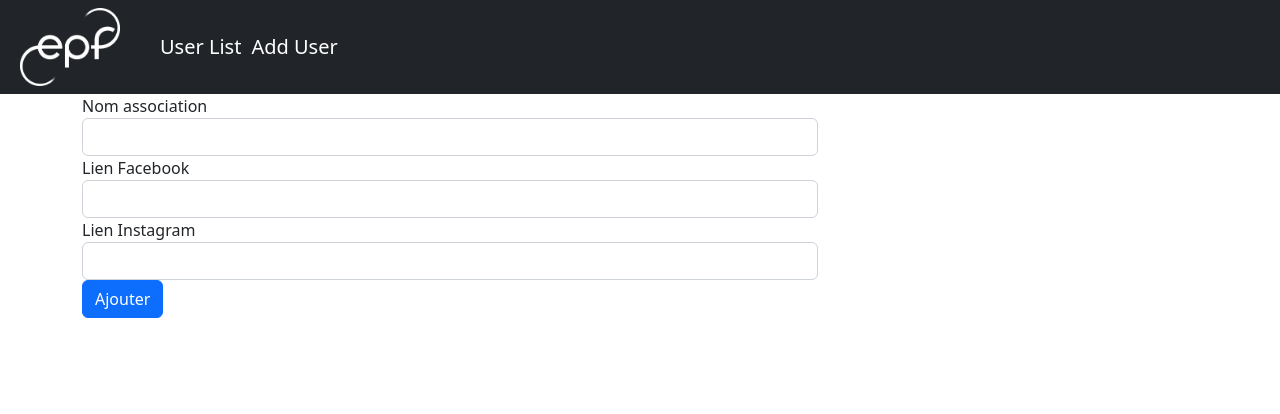
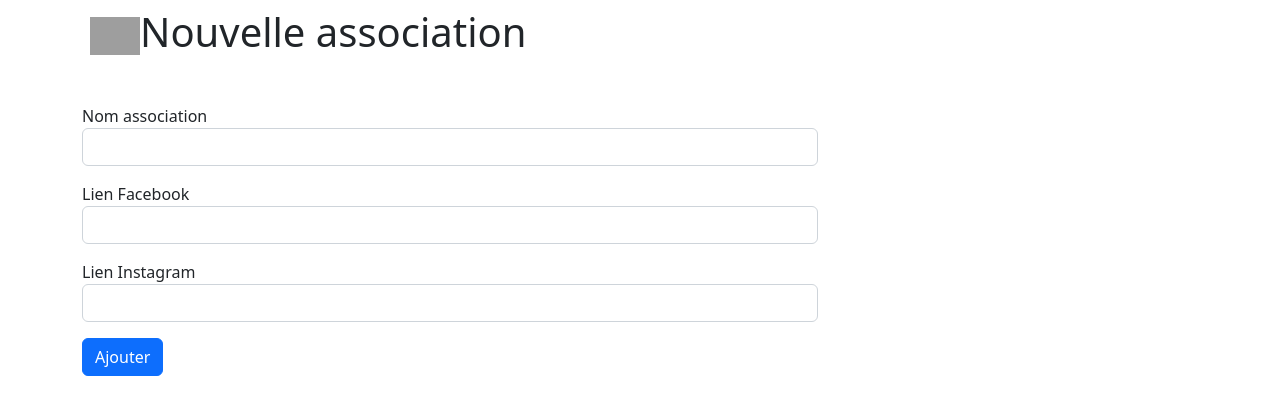
Before and after one commit to lbruchon/Calendrier-Assos, an Angular app in the folder front/: page /add-asso in a window 1280 px wide. Shown: the top 414 px of the page. Built offline with nearby package versions, Linux system fonts and the light colour scheme; grey boxes are pictures that could not be loaded.

Commit message:
connexion compenent css amelioration

```diff
--- a/front/src/app/add-asso/add-asso.component.html
+++ b/front/src/app/add-asso/add-asso.component.html
@@ -1,8 +1,16 @@
 <div class="container">
   <div class="row">
     <div class="col-sm-8 col-sm-offset-2">
+      <div class = "d-inline-flex p-2 align-items-center">
+        <a href="/super-admin">
+          <img class="logo" src="assets/arrow-back.svg" alt="logo arrow back" width="50"/>
+        </a>
+        <h1>
+          Nouvelle association
+        </h1>
+      </div>
       <form #f="ngForm" (ngSubmit)="onSubmit(f)" >
-        <div class="form-group">
+        <div class="form-group ">
           <label for="nomAssociation">
             Nom association
           </label>
--- a/front/src/app/add-asso/add-asso.component.scss
+++ b/front/src/app/add-asso/add-asso.component.scss
@@ -0,0 +1,7 @@
+.form-group{
+  padding-bottom: 1rem;
+}
+
+form{
+  padding-top: 2rem;
+}
--- a/front/src/app/app.component.html
+++ b/front/src/app/app.component.html
@@ -4,10 +4,4 @@
 
   </style>
 
-<nav class="navbar navbar-expand-lg navbar-dark bg-dark">
-  <img class="logo" src="assets/logo-epf.png" alt="logo epf" width="100"/>
-  <a class="navbar-brand" [routerLink]="['/']">User List</a>
-  <a class="navbar-brand" [routerLink]="['/add-user']">Add User</a>
-</nav>
-
 <router-outlet></router-outlet>
--- a/front/src/app/connexion/connexion.component.html
+++ b/front/src/app/connexion/connexion.component.html
@@ -2,6 +2,8 @@
 <div class="container">
   <div class="row">
     <div class="col-sm-8 col-sm-offset-2">
+
+
       <form #f="ngForm" (ngSubmit)="onSubmit(f)" >
         <div class="form-group">
           <label for="memberEmail">
```
